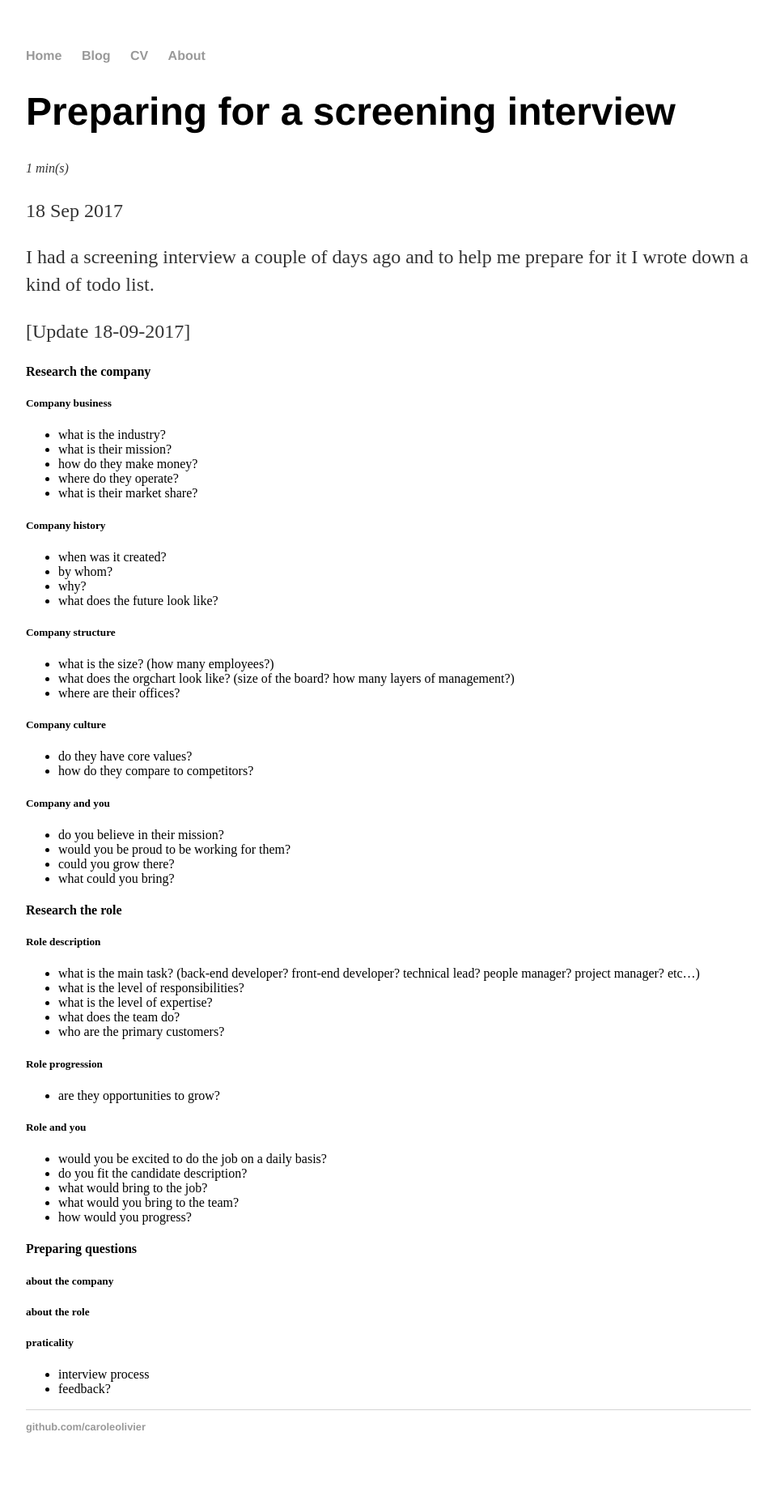
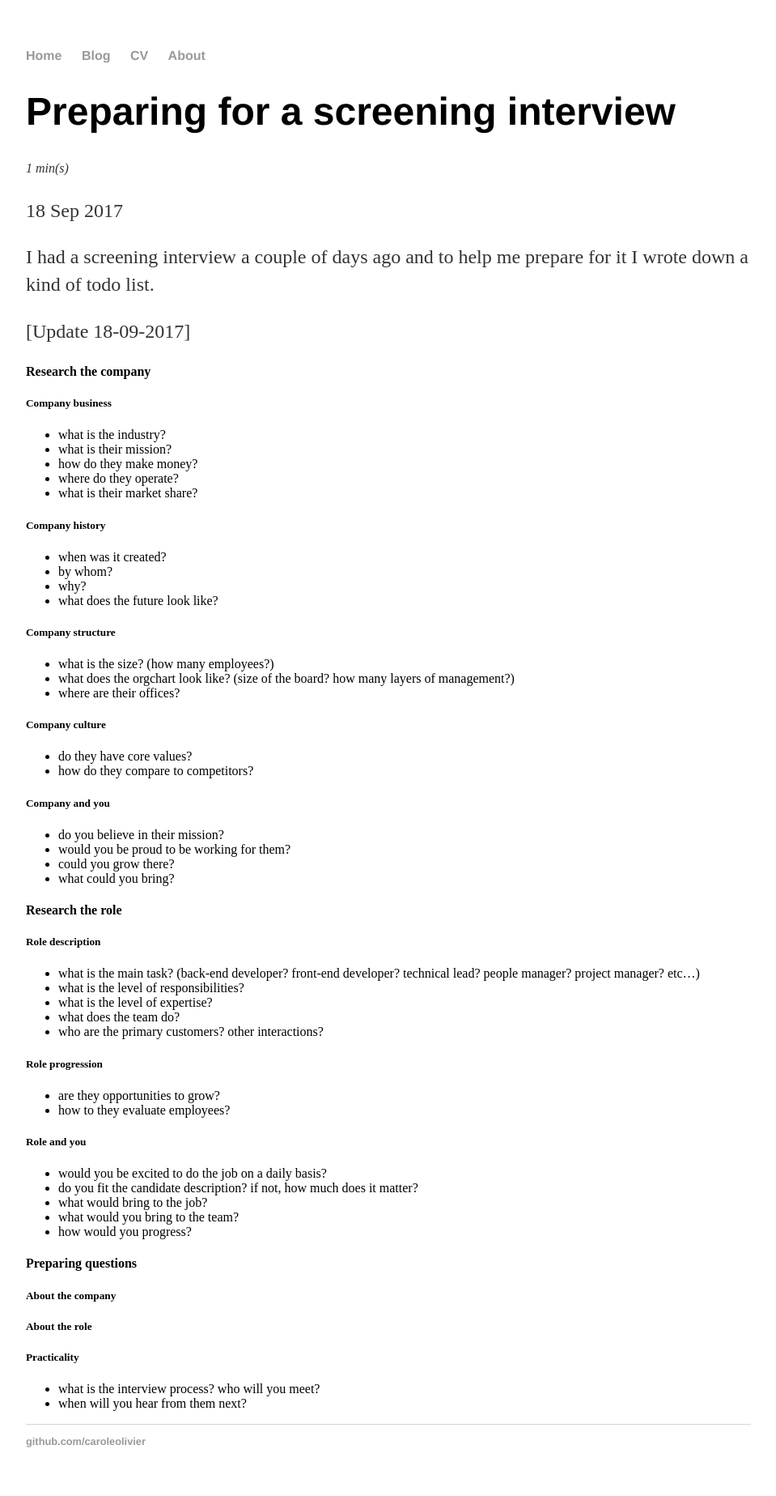
Before and after one commit to caroleolivier/caroleolivier.github.io, a Jekyll site: the page built from _posts/2017-09-18-preparing-for-a-screeing-interview.md, in a window 1280 px wide. Shown: the whole page at 81% size, without its empty margins (160-1119 px from the left). Built offline with Jekyll 4.4.1, drawn with Linux system fonts in a browser that asks for light colours.

Commit message:
Add feedback to post content

```diff
--- a/_posts/2017-09-18-preparing-for-a-screeing-interview.md
+++ b/_posts/2017-09-18-preparing-for-a-screeing-interview.md
@@ -45,14 +45,15 @@ I had a screening interview a couple of days ago and to help me prepare for it I
 * what is the level of responsibilities?
 * what is the level of expertise?
 * what does the team do?
-* who are the primary customers?
+* who are the primary customers? other interactions?
 
 ##### Role progression
 * are they opportunities to grow?
+* how to they evaluate employees?
 
 ##### Role and you
 * would you be excited to do the job on a daily basis?
-* do you fit the candidate description?
+* do you fit the candidate description? if not, how much does it matter?
 * what would bring to the job?
 * what would you bring to the team?
 * how would you progress?
@@ -60,10 +61,10 @@ I had a screening interview a couple of days ago and to help me prepare for it I
 
 #### Preparing questions
 
-##### about the company
+##### About the company
 
-##### about the role
+##### About the role
 
-##### praticality
-* interview process
-* feedback?
+##### Practicality
+* what is the interview process? who will you meet?
+* when will you hear from them next?
```
